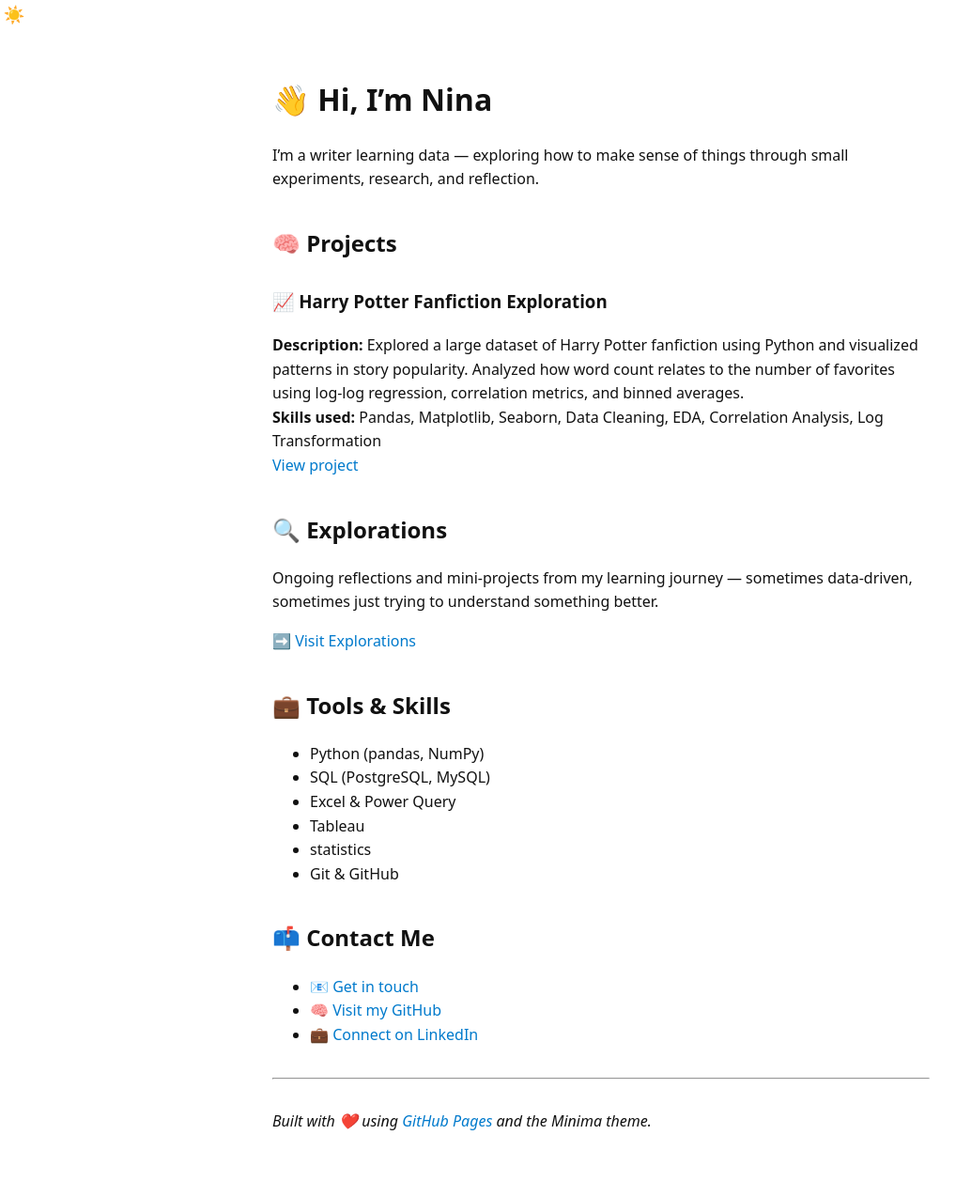
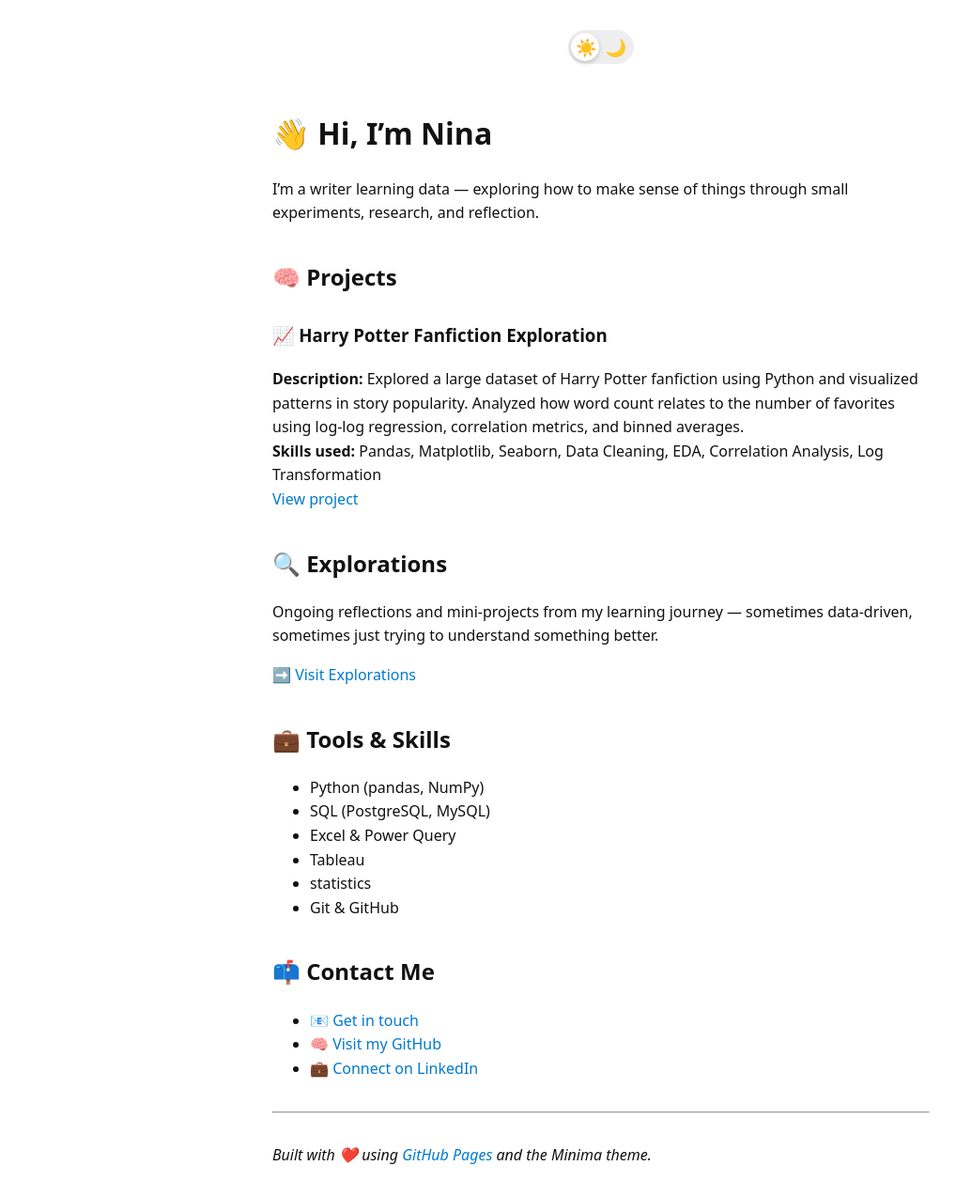
Before and after one commit to nixterra/nixterra.github.io, a Jekyll site: the page built from index.md, in a window 1280 px wide. Shown: the whole page at 94% size, without its empty margins (0-1034 px from the left). Built offline with Jekyll 4.4.1, drawn with Linux system fonts in a browser that asks for light colours; before the commit the page ends 1238 px from its top, so only the background shows below that.

Commit message:
Update bare.html

```diff
--- a/_layouts/bare.html
+++ b/_layouts/bare.html
@@ -51,48 +51,44 @@
 
 .theme-switch-wrapper {
   display: flex;
-  justify-content: flex-end;
-  margin-bottom: 1em;
+  justify-content: center;
+  margin: 2em;
 }
 
-theme-switch {
+.theme-switch {
   position: relative;
-  display: inline-block;
-  width: 60px;
-  height: 30px;
-  background: #333;
-  border-radius: 30px;
+  width: 70px;
+  height: 36px;
+  background: #eee;
+  border-radius: 18px;
+  display: flex;
+  align-items: center;
+  justify-content: space-between;
+  padding: 0 8px;
   cursor: pointer;
+  font-size: 18px;
+  box-sizing: border-box;
 }
 
-.theme-switch .switch {
+.theme-switch .icon {
+  z-index: 1;
+}
+
+.theme-switch .switch-knob {
   position: absolute;
   top: 3px;
   left: 3px;
-  width: 24px;
-  height: 24px;
-  background: transparent;
+  width: 30px;
+  height: 30px;
+  background: white;
   border-radius: 50%;
-  transition: transform 0.3s, background 0.3s;
-  display: flex;
-  align-items: center;
-  justify-content: center;
-  font-size: 18px;
+  transition: transform 0.3s ease;
+  box-shadow: 0 2px 5px rgba(0,0,0,0.2);
 }
 
-/* Move toggle to the right when checked */
-#theme-toggle:checked + .theme-switch .switch {
-  transform: translateX(30px);
-}
-
-.switch.emoji::before {
-  content: "☀️";
-  transition: content 0.3s;
-}
-
-/* Switch to moon in dark mode */
-[data-theme="dark"] .switch.emoji::before {
-  content: "🌙";
+/* Move knob to the right when checked */
+#theme-toggle:checked + .theme-switch .switch-knob {
+  transform: translateX(34px);
 }
 </style>
   </head>
@@ -100,7 +96,9 @@ theme-switch {
    <div class="theme-switch-wrapper">
   <input type="checkbox" id="theme-toggle" hidden />
   <label for="theme-toggle" class="theme-switch">
-    <span class="switch emoji"></span>
+    <span class="icon sun">☀️</span>
+    <span class="icon moon">🌙</span>
+    <span class="switch-knob"></span>
   </label>
 </div>
     {{ content }}
@@ -110,6 +108,7 @@ theme-switch {
   function setTheme(theme) {
     document.documentElement.setAttribute('data-theme', theme);
     localStorage.setItem('theme', theme);
+    toggleButton.checked = theme === 'dark';
   }
 
   toggleButton.addEventListener('click', () => {
```
Also changed, not shown: other parts of _layouts/bare.html (+0 -1 lines).
